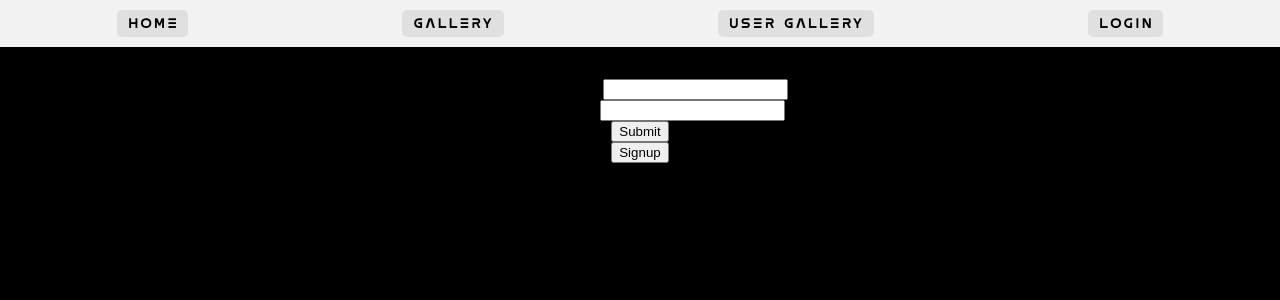
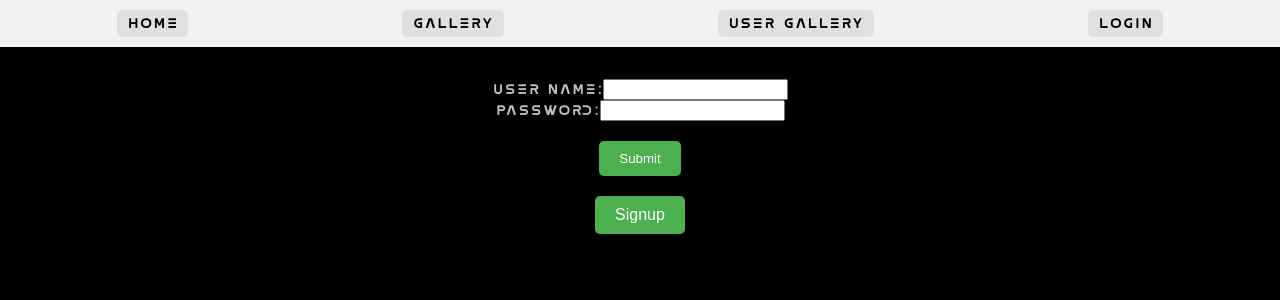
Before and after one commit to jcolemanjr/NASAapp, a React (Create React App) app in the folder client/: page /login in a window 1280 px wide. Shown: the top 300 px of the page. Built offline with nearby package versions, Linux system fonts and the light colour scheme; no server answers.

Commit message:
johns update and style update

```diff
--- a/client/src/LoginLogout.css
+++ b/client/src/LoginLogout.css
@@ -1,21 +1,64 @@
-/* LoginLogout.css */
+.login-signup {
+  text-align: center;
+  color: silver;
+  margin-top: 2rem;
+}
+
+.form {
+  display: flex;
+  flex-direction: column;
+  max-width: 300px;
+  margin: auto;
+}
+
+.label {
+  margin-bottom: 0.5rem;
+  color: silver;
+}
+
+.input {
+  padding: 0.5rem;
+  margin-bottom: 1rem;
+  border-radius: 5px;
+  border: 1px solid #ddd;
+}
+
+.button {
+  padding: 0.5rem 1rem;
+  border-radius: 5px;
+  border: none;
+  background-color: #4caf50;
+  color: rgb(255, 255, 255);
+  cursor: pointer;
+}
+
 .logout-button {
-    background-color: #ff8c00; /* Orange background color */
-    color: white; /* Text color */
-    border: none; /* No border */
-    padding: 10px 20px; /* Padding around text */
-    font-size: 16px; /* Font size */
-    border-radius: 5px; /* Rounded corners */
-    cursor: pointer; /* Cursor style on hover */
-    margin-top: 20px; /* Top margin */
-    transition: background-color 0.3s ease; /* Smooth background transition */
-  }
+  background-color: #ff8c00;
+  color: white;
+  border: none;
+  padding: 10px 20px;
+  font-size: 16px;
+  border-radius: 5px;
+  cursor: pointer;
+  margin-top: 20px;
+  transition: background-color 0.3s ease;
+}
 
-  .logout-button:hover {
-    background-color: #ff6a00; /* Darker orange on hover */
-  }
+.logout-button:hover {
+  background-color: #ff6a00;
+}
 
-  @font-face {
-    font-family: GROUPE MEDIUM;
-    src: url("../public/assets/GroupeMedium-8MXgn.otf");
+.login-signup button {
+  background-color: #4caf50;
+  color: #fff;
+  border: none;
+  padding: 10px 20px;
+  margin-top: 20px;
+  border-radius: 5px;
+  cursor: pointer;
+  transition: background-color 0.3s ease;
 }
+
+.login-signup button:hover {
+  background-color: #47a44b;
+}
--- a/client/src/components/LoginLogout.js
+++ b/client/src/components/LoginLogout.js
@@ -1,22 +1,24 @@
-import React, { useState} from "react";
+import React, { useState } from "react";
 import { useHistory } from "react-router-dom";
-import { Formik, Form, Field, ErrorMessage } from 'formik';
-import * as Yup from 'yup';
+import { Formik, Form, Field, ErrorMessage } from "formik";
+import * as Yup from "yup";
 import Signup from "./Singup";
-import '../styles.css';
+import "../LoginLogout.css";
 
 function LoginLogout({ setUser, user }) {
   const history = useHistory();
 
   const validationSchema = Yup.object({
-    username: Yup.string().required('Name is required'),
-    password: Yup.string().required('Password is required').min(8, 'Password must be at least 8 characters long')
-  })
+    username: Yup.string().required("Name is required"),
+    password: Yup.string()
+      .required("Password is required")
+      .min(8, "Password must be at least 8 characters long"),
+  });
 
-  const[signup,setsignup]=useState(true)
+  const [signup, setsignup] = useState(true);
 
-  function handletoggle(e){
-    setsignup(!signup)
+  function handletoggle(e) {
+    setsignup(!signup);
   }
 
   const handleSubmit = (values) => {
@@ -35,36 +37,35 @@ function LoginLogout({ setUser, user }) {
           r.json().then((data) => {
             setUser(data.user);
             // Redirect to the user gallery upon successful login
-            history.push("/UserGallery");
+            history.push("/Home");
           });
         } else {
-          // Handle the case where login is not successful
           alert("Invalid username or password");
         }
       })
       .catch((error) => {
-        // Handle errors here
         console.error("Error:", error);
         alert("An error occurred. Please try again.");
       });
   };
 
-
-  const login = <div className="form">
+  const login = (
+    <div className="form">
       <Formik
-    initialValues={{ username: '', password: '' }}
+        initialValues={{ username: "", password: "" }}
         validationSchema={validationSchema}
-    onSubmit={handleSubmit}>
+        onSubmit={handleSubmit}
+      >
         <Form>
           <div>
             <label htmlFor="username">User name:</label>
-        <Field type="text" id="username" name="username"/>
+            <Field type="text" id="username" name="username" />
             <ErrorMessage name="username" component="div" />
           </div>
 
           <div>
             <label htmlFor="password">Password:</label>
-        <Field type="password" id="password" name="password"/>
+            <Field type="password" id="password" name="password" />
             <ErrorMessage name="password" component="div" />
           </div>
 
@@ -74,15 +75,20 @@ function LoginLogout({ setUser, user }) {
         </Form>
       </Formik>
     </div>
+  );
 
   return (
     <div className="login-signup">
-        {signup ? login : <Signup setUser={setUser} user={user}/>}
-        <button onClick={handletoggle}>{signup ? "Signup" : "Login"}</button>
+      {signup ? (
+        login
+      ) : (
+        <Signup setUser={setUser} user={user} />
+      )}
+      <button className="logout-button" onClick={handletoggle}>
+        {signup ? "Signup" : "Login"}
+      </button>
     </div>
-
-    )
-
+  );
 }
 
-export default LoginLogout
+export default LoginLogout;
```
Also changed, not shown: 1 other file (tests, documents, lock files or other folders). Lines whose indentation alone changed are shown as unchanged.
